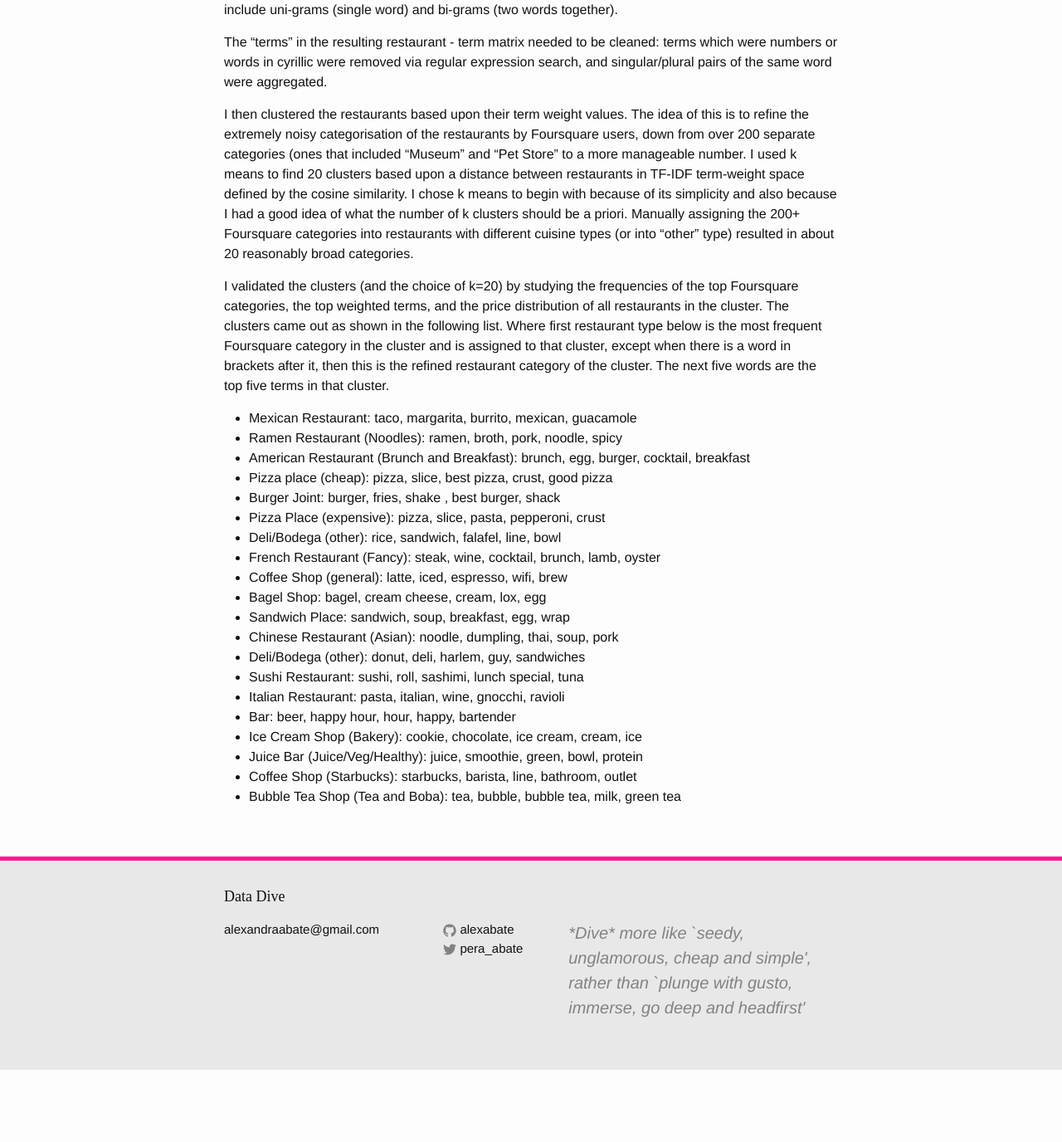
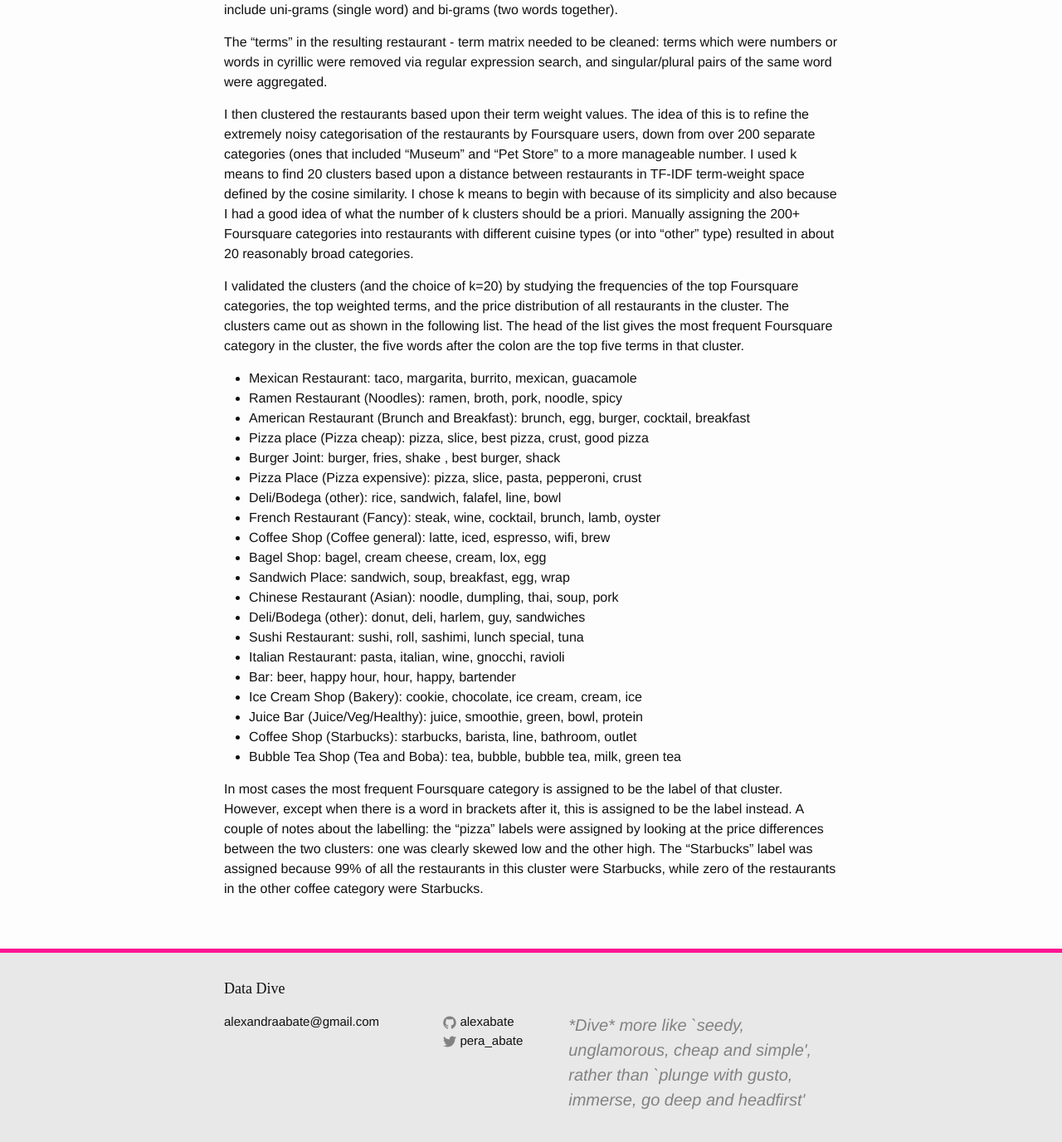
Before and after one commit to alexabate/alexabate.github.io, a Jekyll site: the page built from _posts/2016-10-03-market-insight.md, in a window 1280 px wide and 1400 px high, scrolled down 1057 px. Shown: the top 1376 px of the window at 83% size. Built offline with Jekyll 4.4.1, drawn with Linux system fonts in a browser that asks for light colours; some web fonts are replaced; before the commit the page ends 2346 px from its top, so only the background shows below that.

Commit message:
Update 2016-10-03-market-insight.md

```diff
--- a/_posts/2016-10-03-market-insight.md
+++ b/_posts/2016-10-03-market-insight.md
@@ -25,17 +25,17 @@ The "terms" in the resulting restaurant - term matrix needed to be cleaned: term
 
 I then clustered the restaurants based upon their term weight values. The idea of this is to refine the extremely noisy categorisation of the restaurants by Foursquare users, down from over 200 separate categories (ones that included "Museum" and "Pet Store" to a more manageable number. I used k means to find 20 clusters based upon a distance between restaurants in TF-IDF term-weight space defined by the cosine similarity. I chose k means to begin with because of its simplicity and also because I had a good idea of what the number of k clusters should be a priori. Manually assigning the 200+ Foursquare categories into restaurants with different cuisine types (or into "other" type) resulted in about 20 reasonably broad categories.
 
-I validated the clusters (and the choice of k=20) by studying the frequencies of the top Foursquare categories, the top weighted terms, and the price distribution of all restaurants in the cluster. The clusters came out as shown in the following list. Where first restaurant type below is the most frequent Foursquare category in the cluster and is assigned to that cluster, except when there is a word in brackets after it, then this is the refined restaurant category of the cluster. The next five words are the top five terms in that cluster.
+I validated the clusters (and the choice of k=20) by studying the frequencies of the top Foursquare categories, the top weighted terms, and the price distribution of all restaurants in the cluster. The clusters came out as shown in the following list. The head of the list gives the most frequent Foursquare category in the cluster, the five words after the colon are the top five terms in that cluster.
 
 * Mexican Restaurant: taco, margarita, burrito, mexican, guacamole
 * Ramen Restaurant (Noodles): ramen, broth, pork, noodle, spicy
 * American Restaurant (Brunch and Breakfast): brunch, egg, burger, cocktail, breakfast
-* Pizza place (cheap): pizza, slice, best pizza, crust, good pizza
+* Pizza place (Pizza cheap): pizza, slice, best pizza, crust, good pizza
 * Burger Joint: burger, fries, shake , best burger, shack
-* Pizza Place (expensive): pizza, slice, pasta, pepperoni, crust
+* Pizza Place (Pizza expensive): pizza, slice, pasta, pepperoni, crust
 * Deli/Bodega (other): rice, sandwich, falafel, line, bowl
 * French Restaurant (Fancy): steak, wine, cocktail, brunch, lamb, oyster
-* Coffee Shop (general): latte, iced, espresso, wifi, brew
+* Coffee Shop (Coffee general): latte, iced, espresso, wifi, brew
 * Bagel Shop: bagel, cream cheese, cream, lox, egg
 * Sandwich Place: sandwich, soup, breakfast, egg, wrap
 * Chinese Restaurant (Asian): noodle, dumpling, thai, soup, pork
@@ -47,3 +47,5 @@ I validated the clusters (and the choice of k=20) by studying the frequencies of
 * Juice Bar (Juice/Veg/Healthy): juice, smoothie, green, bowl, protein
 * Coffee Shop (Starbucks): starbucks, barista, line, bathroom, outlet
 * Bubble Tea Shop (Tea and Boba): tea, bubble, bubble tea, milk, green tea
+
+In most cases the most frequent Foursquare category is assigned to be the label of that cluster. However, except when there is a word in brackets after it, this is assigned to be the label instead. A couple of notes about the labelling: the "pizza" labels were assigned by looking at the price differences between the two clusters: one was clearly skewed low and the other high. The "Starbucks" label was assigned because 99% of all the restaurants in this cluster were Starbucks, while zero of the restaurants in the other coffee category were Starbucks.
```
